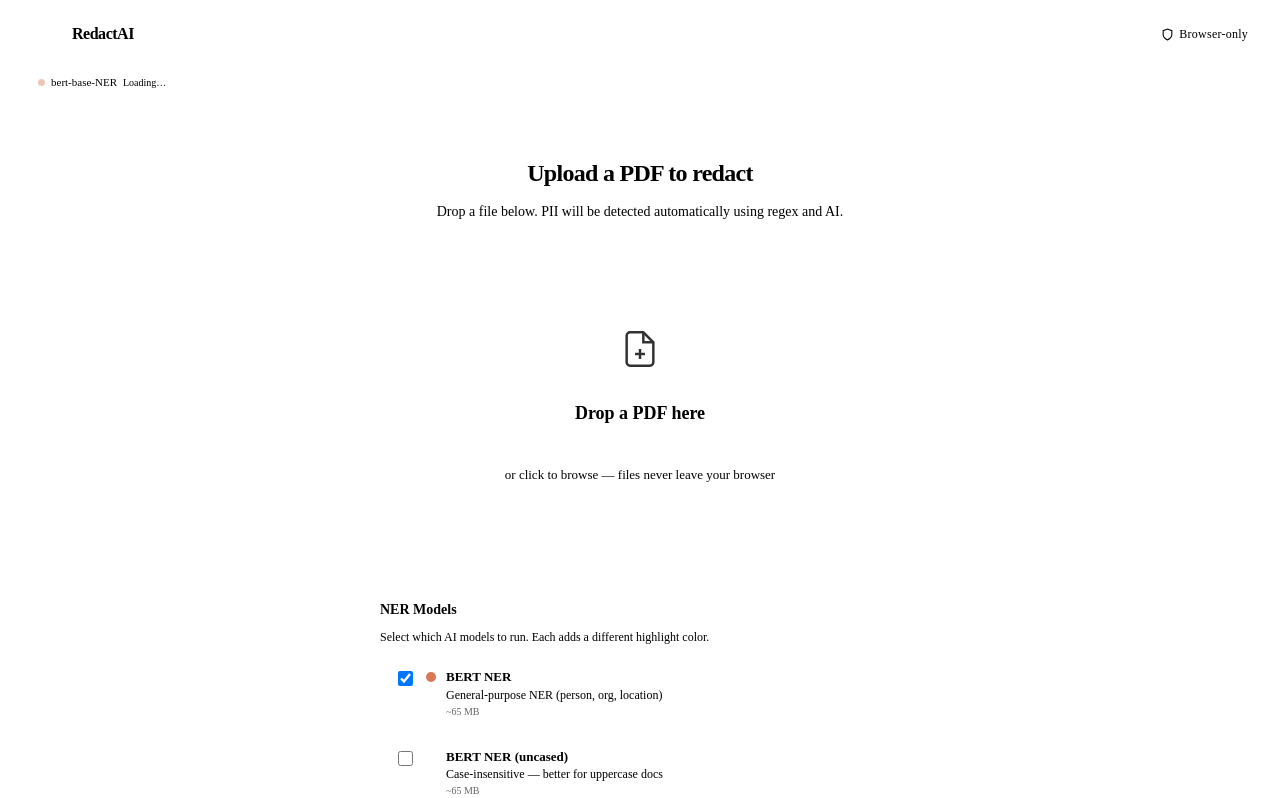
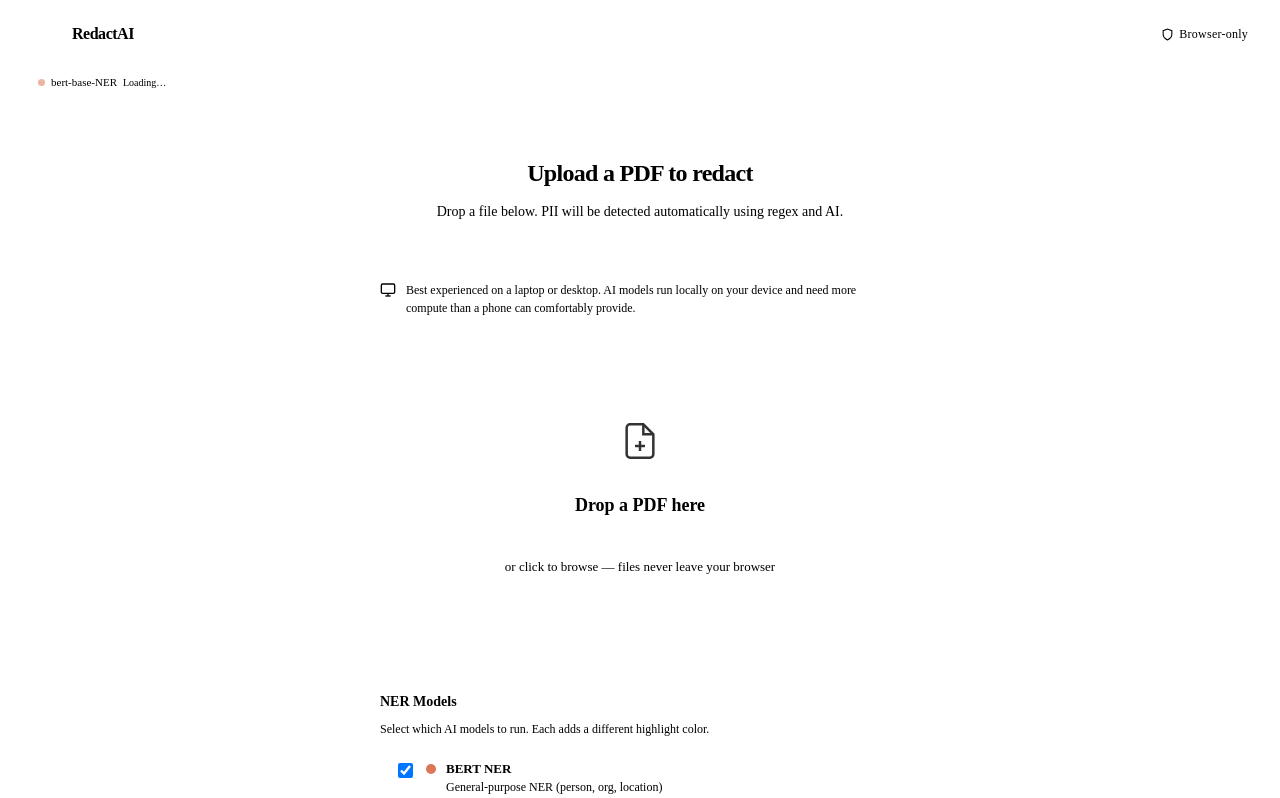
Before and after one commit to RishabhSinha07/redactai, a React (Vite) app: page /app in a window 1280 px wide. Shown: the top 798 px of the page. Built offline with nearby package versions, Linux system fonts and the light colour scheme; the HTML template or start-up script is replaced by a standard one.

Commit message:
Add device recommendation note on upload page

```diff
--- a/src/pages/RedactApp.jsx
+++ b/src/pages/RedactApp.jsx
@@ -125,6 +125,12 @@ export default function RedactApp() {
                 Drop a file below. PII will be detected automatically using regex and AI.
               </p>
             </div>
+            <div className={styles.deviceNote}>
+              <svg width="16" height="16" viewBox="0 0 24 24" fill="none" stroke="currentColor" strokeWidth="2">
+                <rect x="2" y="3" width="20" height="14" rx="2" ry="2"/><line x1="8" y1="21" x2="16" y2="21"/><line x1="12" y1="17" x2="12" y2="21"/>
+              </svg>
+              <span>Best experienced on a laptop or desktop. AI models run locally on your device and need more compute than a phone can comfortably provide.</span>
+            </div>
             <Upload onFile={handleFile} />
 
             <div className={styles.modelPicker}>
--- a/src/pages/RedactApp.module.css
+++ b/src/pages/RedactApp.module.css
@@ -234,6 +234,26 @@
   line-height: 1.6;
 }
 
+.deviceNote {
+  display: flex;
+  align-items: flex-start;
+  gap: 10px;
+  padding: 12px 16px;
+  background: var(--surface);
+  border: 1px solid var(--border);
+  border-radius: 10px;
+  font-size: 12px;
+  color: var(--text-muted);
+  line-height: 1.5;
+  max-width: 520px;
+  width: 100%;
+}
+.deviceNote svg {
+  flex-shrink: 0;
+  margin-top: 1px;
+  color: var(--warning);
+}
+
 /* ── Model picker on upload page ── */
 .modelPicker {
   width: 100%;
```
